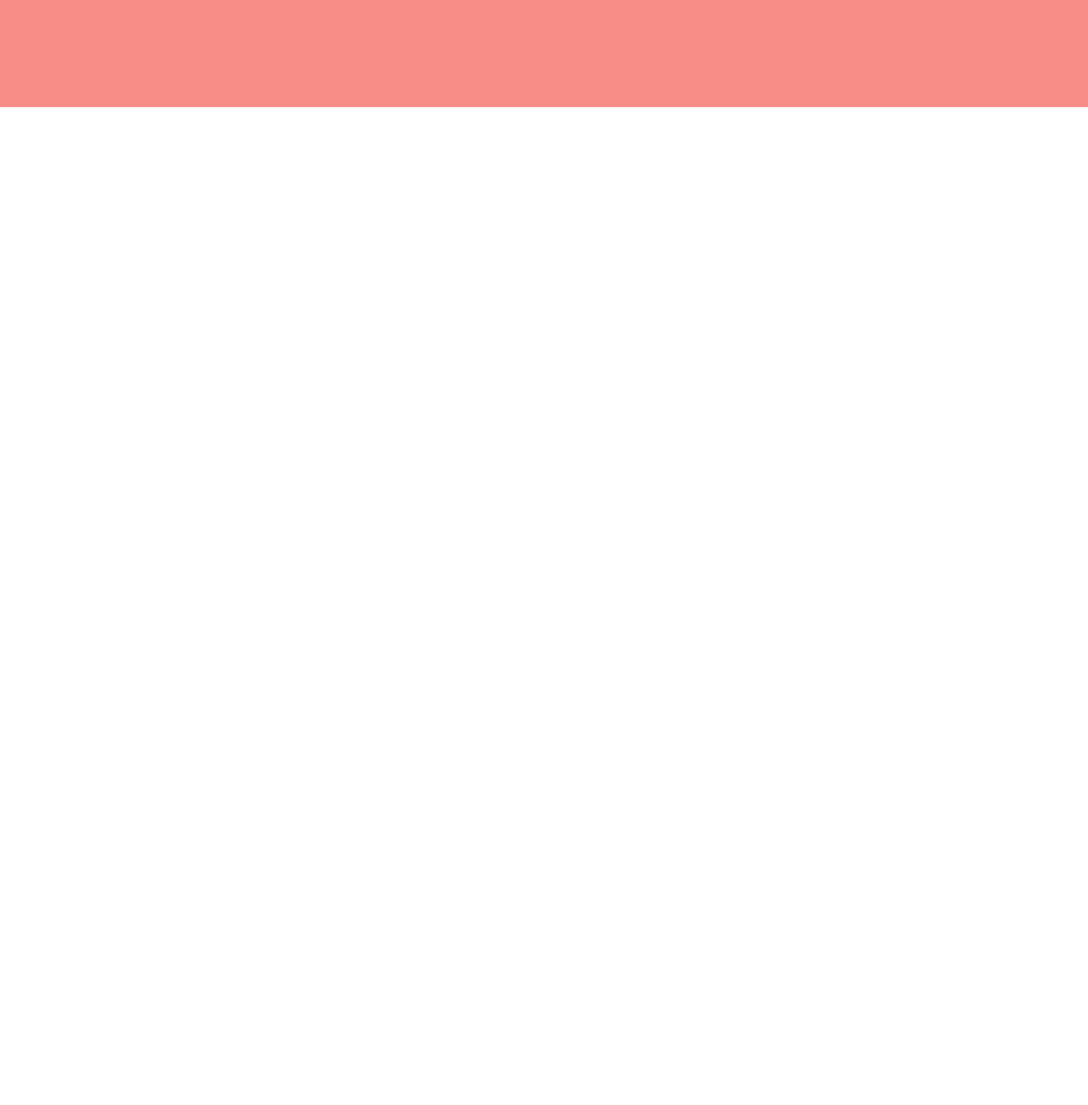
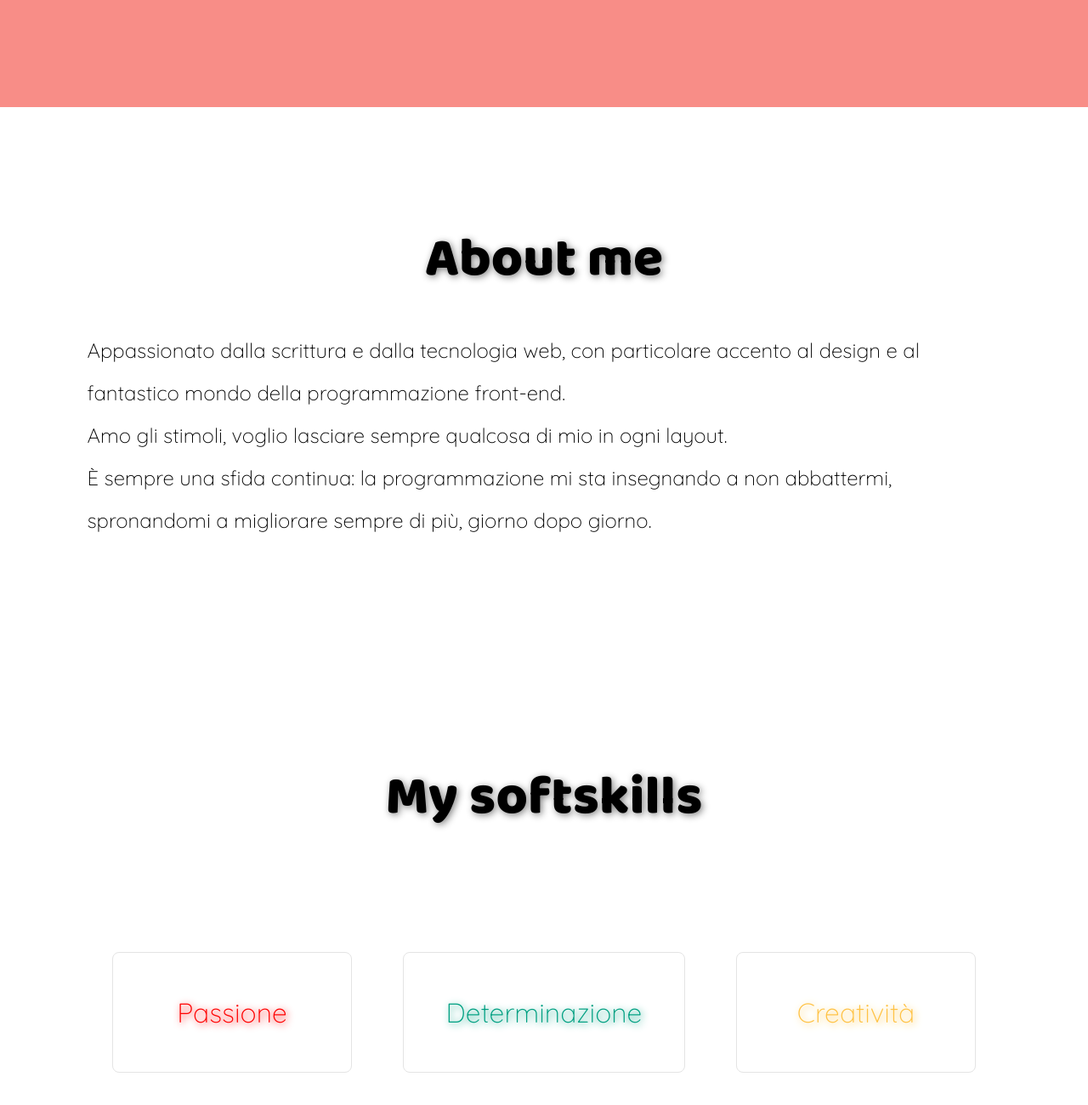
Before and after one commit to AlessandroVenti/AlessandroVenti.github.io, a plain HTML site: page index.html in a window 1280 px wide. Shown: the part 1474-2774 px from the top of the page at 85% size. Before the commit the page ends 1600 px from the top, so only its background shows below. Drawn offline with Linux system fonts and the light colour scheme.

Commit message:
about me and softskills

```diff
--- a/css/style.css
+++ b/css/style.css
@@ -47,10 +47,39 @@ header ul {
      0%   {transform:scale(1);}
      50%  {transform: scale(1.1);}
      100%  {transform: scale(1);}
-   }
+}
 
-header ul li:hover {
-     animation: scalee 1s infinite;
+@keyframes opacity {
+     0%   {opacity:0.1;}
+     25%  {opacity: 0.3}
+     50%  {opacity: 0.5;}
+     75%  {opacity: 0.3}
+     100%  {opacity: 0.1;}
+}
+
+header ul li::after {
+     content: '';
+     display: block;
+     width: 0;
+     height: 0;
+     border: 1px solid transparent;
+     transition: width 0.2s linear;
+     margin-top: 2px;
+}
+
+header ul li::before {
+     content: '';
+     display: block;
+     width: 0;
+     height: 0;
+     border: 1px solid transparent;
+     transition: width 0.2s linear;
+}
+
+header ul li:hover::after,
+header ul li:hover::before {
+     width: 100%;
+     border-color: black;
 }
 
 header ul li a{
@@ -61,11 +90,11 @@ main {
      grid-area: main;
      /* background-color: #ff6961; */
      display: grid;
-     grid-template-columns: 1fr;
-     grid-template-rows: calc(100vh - 89px) 100vh;
+     grid-template-rows: calc(100vh - 89px) 100vh auto;
      grid-template-areas:
           'hello'
-          'alessandro';
+          'alessandro'
+          'aboutMe';
 }
 
 main .hello {
@@ -73,9 +102,11 @@ main .hello {
      background-image: url(../img/hello.jpg);
      background-repeat: no-repeat;
      background-position: 50% 100%;
+     background-size: contain;
      opacity: 0.1;
      height: calc(100vh - 89px);
      background-attachment: fixed;
+     animation: opacity 2.5s linear infinite;
 }
 
 main .alessandro {
@@ -105,16 +136,83 @@ main .alessandro {
      text-shadow: 2px 2px 8px #FF0000;
 }
 
-/* h1:first-child {
-     color: black;
-     font-family: 'Quicksand', sans-serif;
-     font-weight: 300;
-     margin: 30px 0;
-     font-size: 2rem;
+main .aboutMe {
+     grid-area: aboutMe;
+     padding: 10% 8%;
+     text-align: center;
 }
 
-h1:last-child {
-     font-family: 'Baloo 2', cursive;
-     font-weight: 300;
+.aboutMe h1 {
+     font-family: 'Baloo 2',cursive;
+     font-size: 4rem;
+     text-shadow: 2px 2px 8px grey;
+}
+
+.aboutMe h1:hover {
+     animation: scalee 1.5s infinite;
+}
+
+.aboutMe div {
+     text-align: left;
+}
+
+.aboutMe p {
+     font-size: 1.5rem;
+     margin: 30px 0 250px 0;
+     line-height: 50px;
+}
+
+.aboutMe .softskills {
+     display: flex;
+     justify-content: center;
+     align-items: center;
+     margin: 100px 0;
+}
+
+.softskills li {
+     display: flex;
+     justify-content: center;
+     align-items: center;
+     border: 1px solid #e4e4e4;
+     padding: 50px;
+     border-radius: 8px;
+     margin: 30px;
      font-size: 2rem;
-} */
+     flex-basis: calc(100% / 3);
+}
+
+.softskills .passione {
+     color: red;
+     text-shadow: 2px 2px 8px red;
+     transition: all 0.5s linear;
+}
+
+.passione:hover {
+     background-color: #FF0000;
+     color: white;
+     text-shadow: 2px 2px 8px black;
+}
+
+.softskills .creativita {
+     color: #ffc244;
+     text-shadow: 2px 2px 8px #ffc244;
+     transition: all 0.5s linear;
+}
+
+.creativita:hover {
+     background-color: #ffc244;
+     color: white;
+     text-shadow: 2px 2px 8px black;
+}
+
+.softskills .determinazione {
+     color: #00a082;
+     text-shadow: 2px 2px 8px #00a082;
+     transition: all 0.5s linear;
+}
+
+.determinazione:hover {
+     background-color:  #00a082;
+     color: white;
+     text-shadow: 2px 2px 8px black;
+}
--- a/index.html
+++ b/index.html
@@ -52,8 +52,24 @@
                <section class="alessandro">
                     <div>
                          <h1>I'm Alessandro Venti</h1>
-                         <h2>A Junior Front-end Web Developer.</h2>
+                         <h2>Junior Front-end Web Developer.</h2>
                     </div>
+               </section>
+
+               <section class="aboutMe">
+                    <h1>About me</h1>
+                    <div>
+                         <p>Appassionato dalla scrittura e dalla tecnologia web, con particolare accento al design e al fantastico mondo della programmazione front-end. <br>
+                              Amo gli stimoli, voglio lasciare sempre qualcosa di mio in ogni layout. <br>
+                              È sempre una sfida continua: la programmazione mi sta insegnando a non abbattermi, spronandomi a migliorare sempre di più, giorno dopo giorno.
+                         </p>
+                    </div>
+                    <h1>My softskills</h1>
+                    <ul class="softskills">
+                         <li class="passione">Passione</li>
+                         <li class="determinazione">Determinazione</li>
+                         <li class="creativita">Creatività</li>
+                    </ul>
                </section>
           </main>
 
```
Also changed, not shown: 1 other file.
